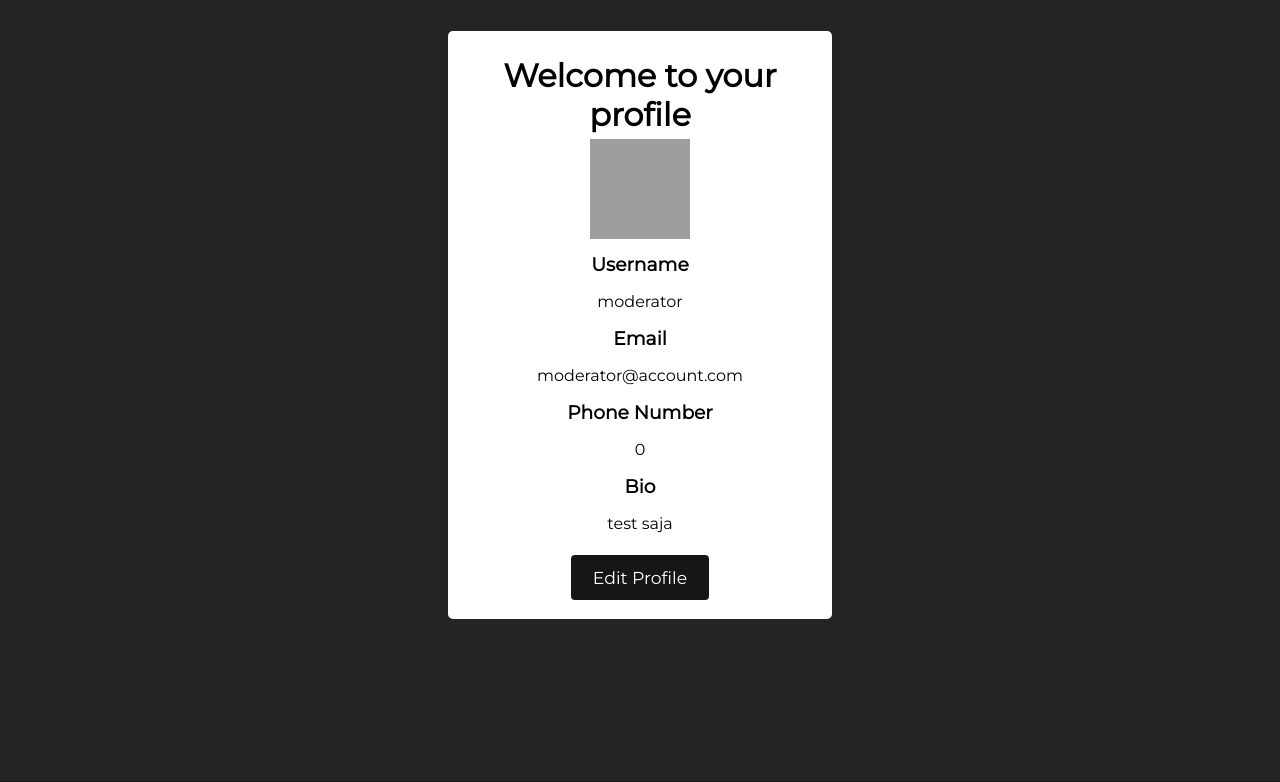
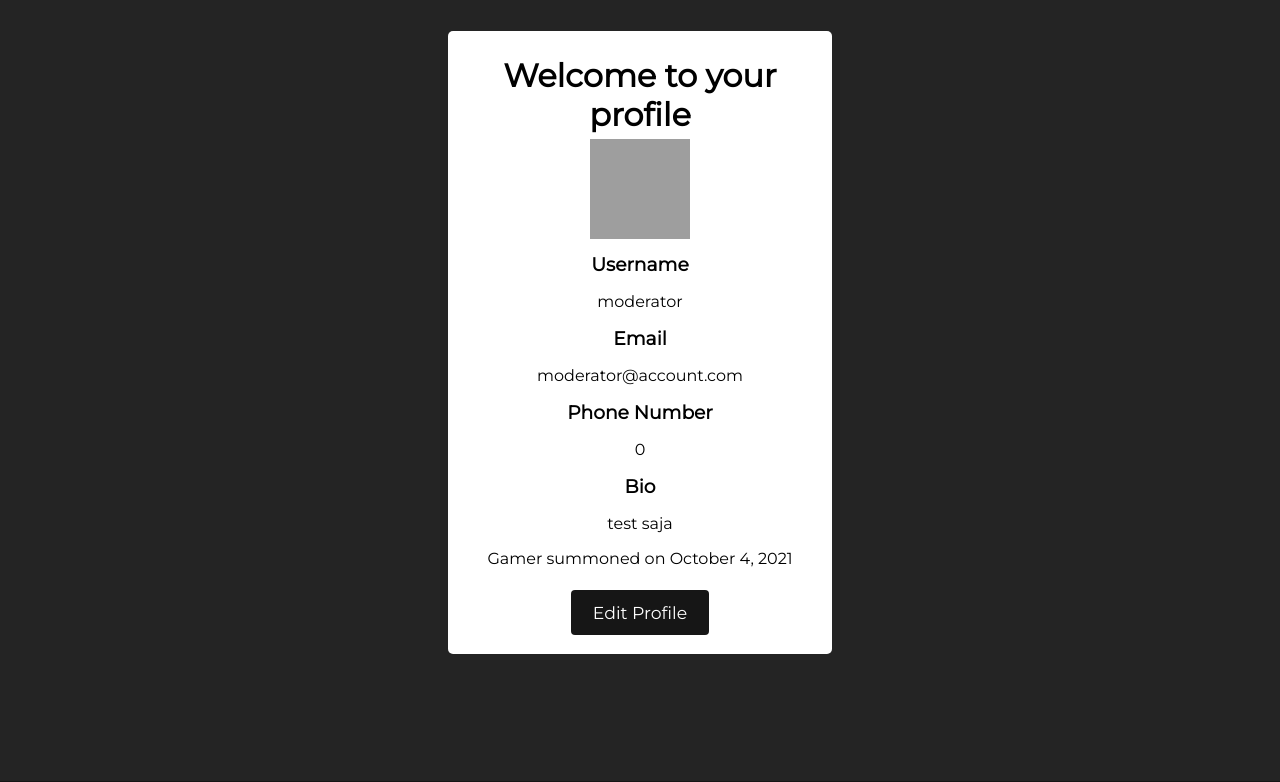
Before and after one commit to Gmax19/prototype, a PHP site: page /prototype/profile.php in a window 1280 px wide. Shown: the part 85-867 px from the top of the page. Run offline with PHP 8.4, Linux system fonts and the light colour scheme; a user stored in the database is signed in; data comes from the database, SQL or seed files in the repository; some libraries are stand-ins or nearby versions; grey boxes are pictures that could not be loaded.

Commit message:
added account craeted date display

```diff
--- a/profile.php
+++ b/profile.php
@@ -63,6 +63,7 @@
                         $fetch = mysqli_fetch_assoc($res);
                         $pic = $fetch['pic'];
                         $phone_number = $fetch['phone_number'];
+                        $created = $fetch['created_at'];
                     }
 
                     ?>
@@ -91,6 +92,7 @@
                         <div>
                             <h3>Bio</h3>
                             <p> <?php echo $_SESSION['bio']; ?> </p>
+                            <p>Gamer summoned on <?php echo date('F j, Y', strtotime($created)); ?></p>
                         </div>
                         <br>
                         <div>
```
